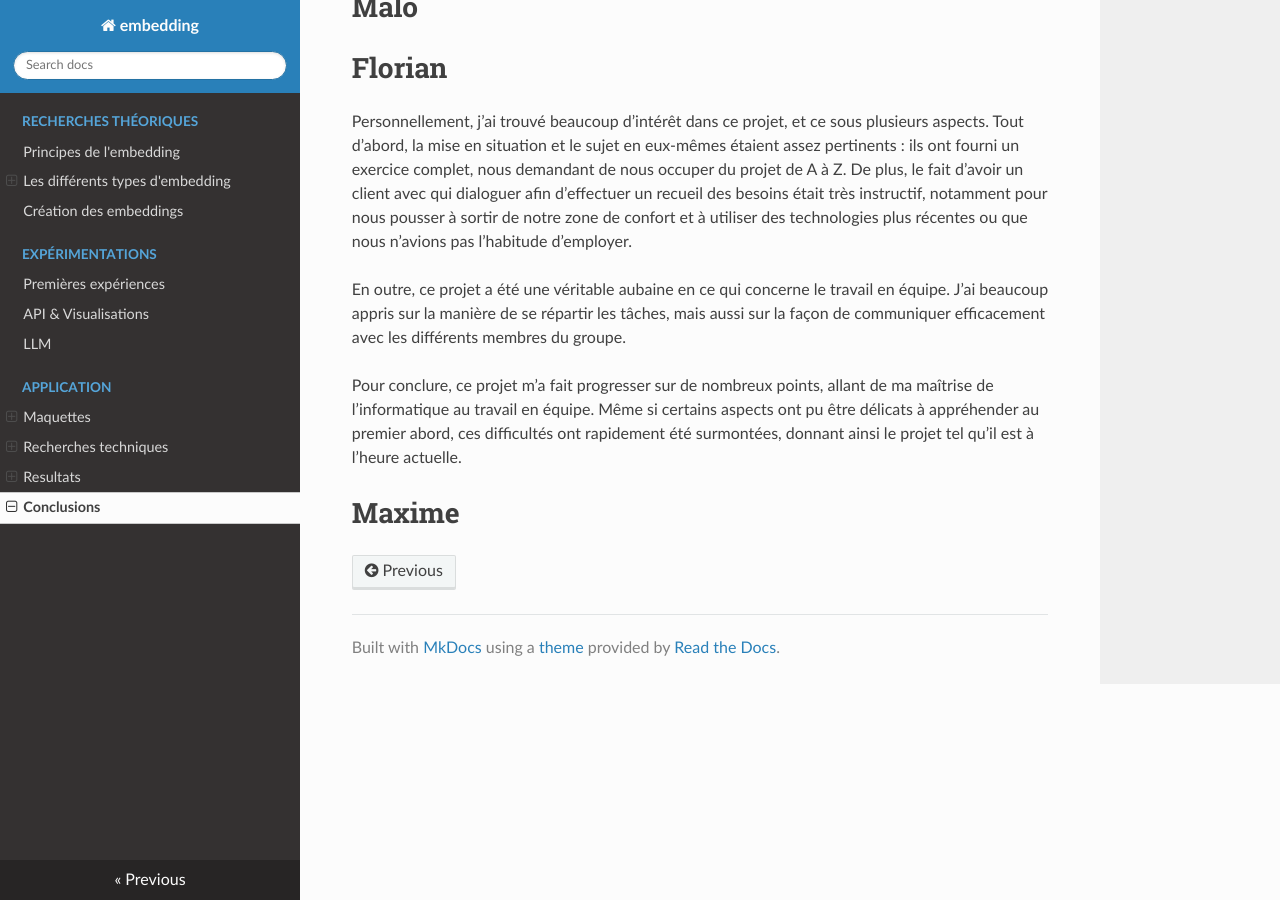
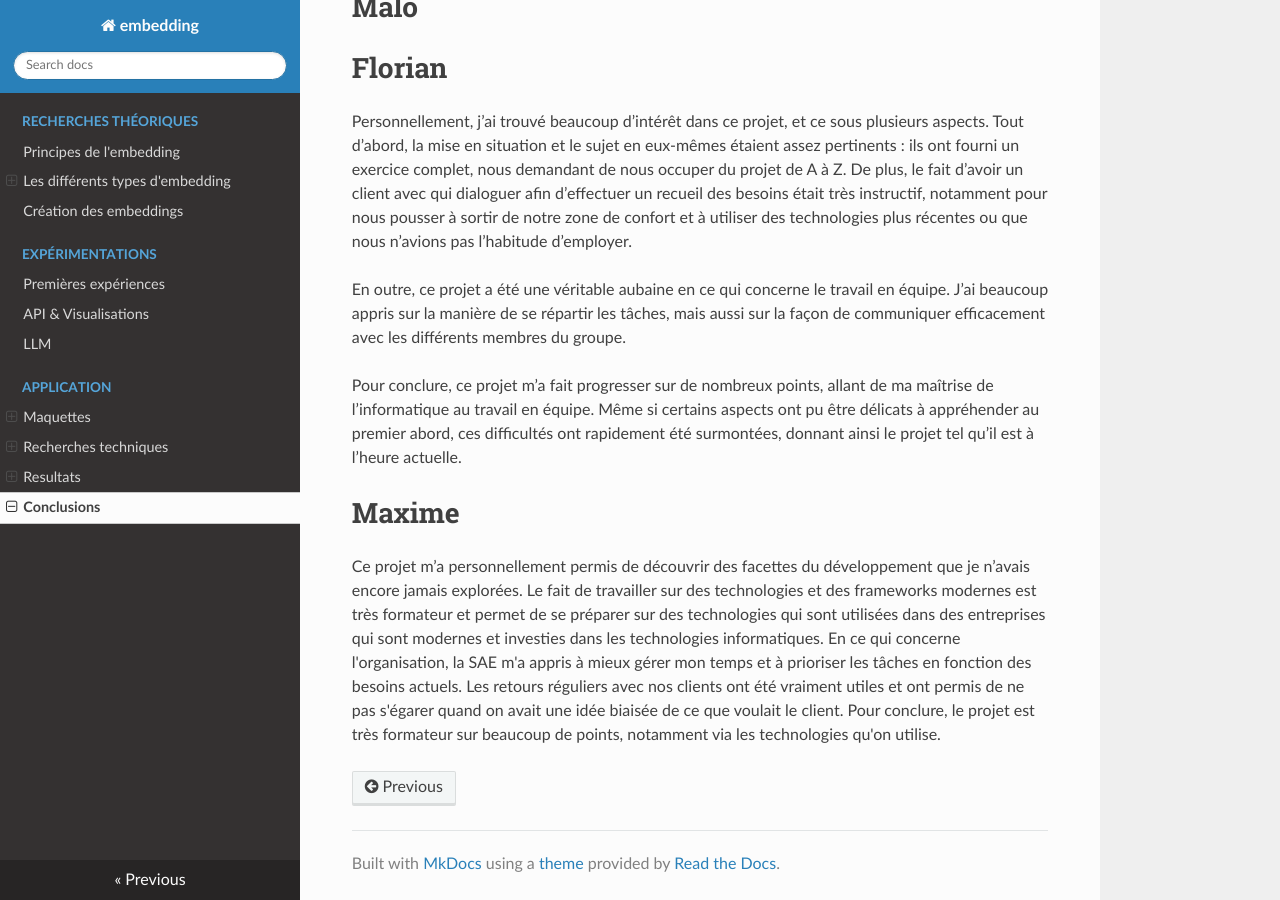
Before and after one commit to embeddings-but3-2025-AIpagnan/Mkdocs, an MkDocs documentation site: the page built from docs/conclusions_personnelles.md, in a window 1280 px wide and 900 px high, scrolled down 617 px. Built offline with MkDocs 1.6.1, drawn with Linux system fonts in a browser that asks for light colours; nearby versions of some CDN libraries.

Commit message:
personal conclusion

```diff
--- a/docs/conclusions_personnelles.md
+++ b/docs/conclusions_personnelles.md
@@ -19,3 +19,5 @@ En outre, ce projet a été une véritable aubaine en ce qui concerne le travail
 Pour conclure, ce projet m’a fait progresser sur de nombreux points, allant de ma maîtrise de l’informatique au travail en équipe. Même si certains aspects ont pu être délicats à appréhender au premier abord, ces difficultés ont rapidement été surmontées, donnant ainsi le projet tel qu’il est à l’heure actuelle.
 
 # Maxime
+
+Ce projet m’a personnellement permis de découvrir des facettes du développement que je n’avais encore jamais explorées. Le fait de travailler sur des technologies et des frameworks modernes est très formateur et permet de se préparer sur des technologies qui sont utilisées dans des entreprises qui sont modernes et investies dans les technologies informatiques. En ce qui concerne l'organisation, la SAE m'a appris à mieux gérer mon temps et à prioriser les tâches en fonction des besoins actuels. Les retours réguliers avec nos clients ont été vraiment utiles et ont permis de ne pas s'égarer quand on avait une idée biaisée de ce que voulait le client. Pour conclure, le projet est très formateur sur beaucoup de points, notamment via les technologies qu'on utilise.
```
